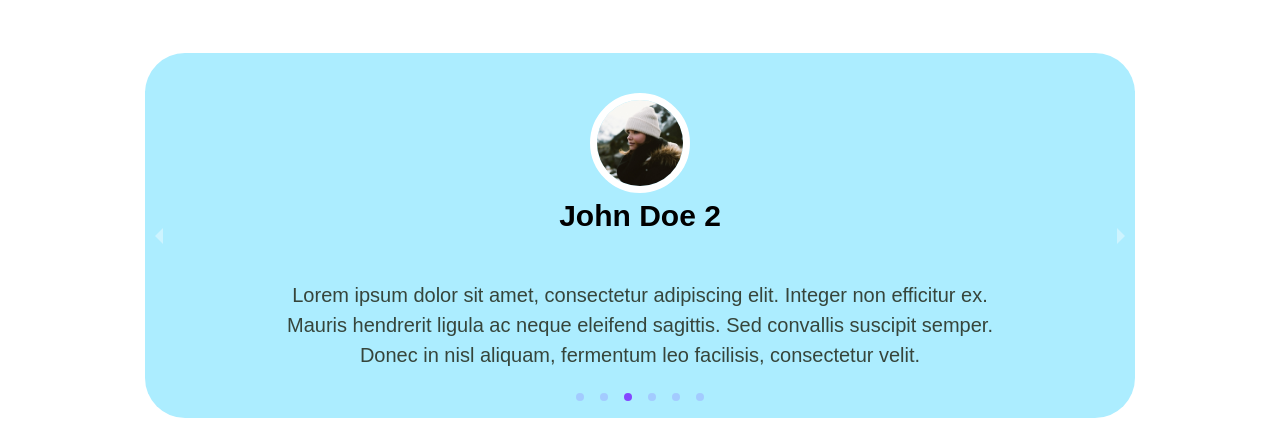
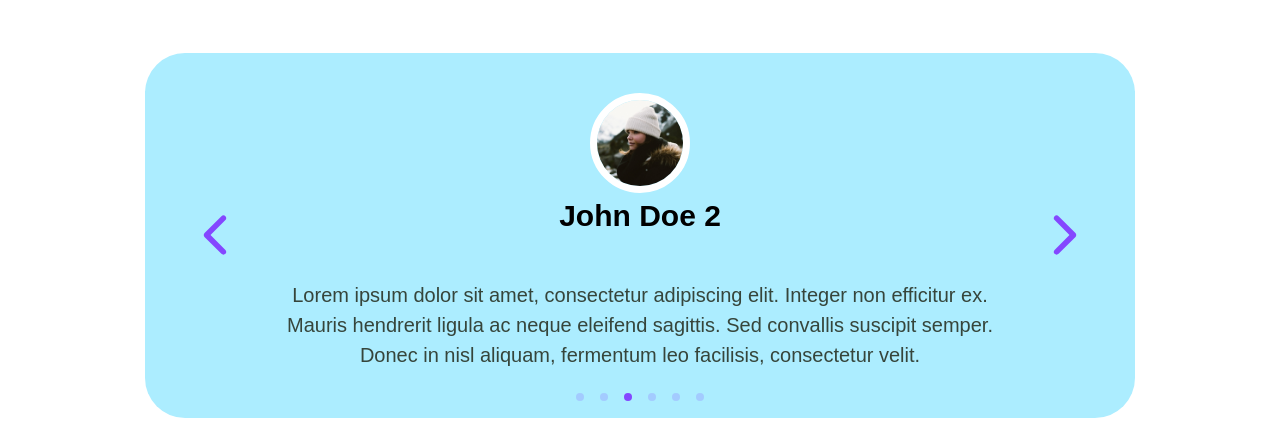
Before and after one commit to Yasser-Belatreche/amina-portfolio, a React (Create React App) app: page / in a window 1280 px wide. Shown: the part 4990-5437 px from the top of the page. Built offline with nearby package versions, Linux system fonts and the light colour scheme.

Commit message:
testimonials carousel done

```diff
--- a/src/Container/sections/testimonialsSection/Testimonials.js
+++ b/src/Container/sections/testimonialsSection/Testimonials.js
@@ -4,6 +4,22 @@
 import {data} from './data';
 import "react-responsive-carousel/lib/styles/carousel.min.css"; // requires a loader
 import { Carousel } from 'react-responsive-carousel';
+import {IoIosArrowBack, IoIosArrowForward} from 'react-icons/io';
+
+const LeftBtn = ({onClickHandler, label}) => {
+  return (
+    <div className="left-btn" aria-label="previous slide / item" onClick={onClickHandler}>
+      <IoIosArrowBack />
+    </div>
+  )
+}
+const RightBtn = ({onClickHandler, label}) => {
+  return (
+    <div className="right-btn" aria-label="next slide / item" onClick={onClickHandler}>
+      <IoIosArrowForward />
+    </div>
+  )
+}
 
 const Testimonials = () => {
   return (
@@ -20,6 +36,8 @@
           showStatus={false}
           swipeable={true}
           showThumbs={false}
+          renderArrowPrev={(onClickHandler) => <LeftBtn onClickHandler={onClickHandler}/> }
+          renderArrowNext={(onClickHandler) => <RightBtn onClickHandler={onClickHandler} />}
         >
           {
             data.map((person, index) => {
--- a/src/Container/sections/testimonialsSection/testimonials.css
+++ b/src/Container/sections/testimonialsSection/testimonials.css
@@ -37,6 +37,29 @@
     font-size: 16px;
     color: #36453B;
     @apply text-center mb-7
+}
+
+.testimonials-container .left-btn,
+.testimonials-container .right-btn {
+    color: #8447FF;
+    background-color: transparent;
+    width: 60px;
+    height: 90px;
+    transform: translateY(-50%);
+    @apply absolute cursor-pointer top-2/4 hidden
+}
+
+.testimonials-container .left-btn svg,
+.testimonials-container .right-btn svg {
+    @apply w-full h-full
+}
+
+.testimonials-container .left-btn {
+    left: 40px;
+}
+
+.testimonials-container .right-btn {
+    right: 40px;
 }
 
 .carousel .control-dots {
@@ -80,6 +103,15 @@
     .testimonials-container {
         border-radius: 30px;
     }
+    .carousel .slider-wrapper {
+        margin-left: 100px !important;
+        margin-right: 100px !important;
+        width: auto !important;
+    }
+    .testimonials-container .left-btn,
+    .testimonials-container .right-btn {
+        @apply block
+    }
 }
 
 @media (min-width: 1190px) {
```
